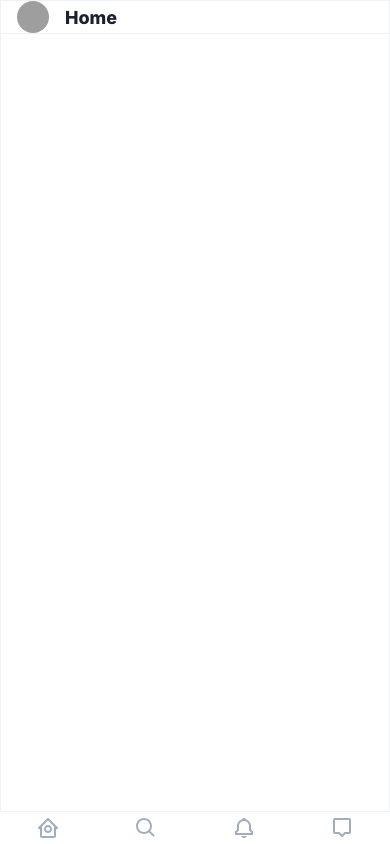
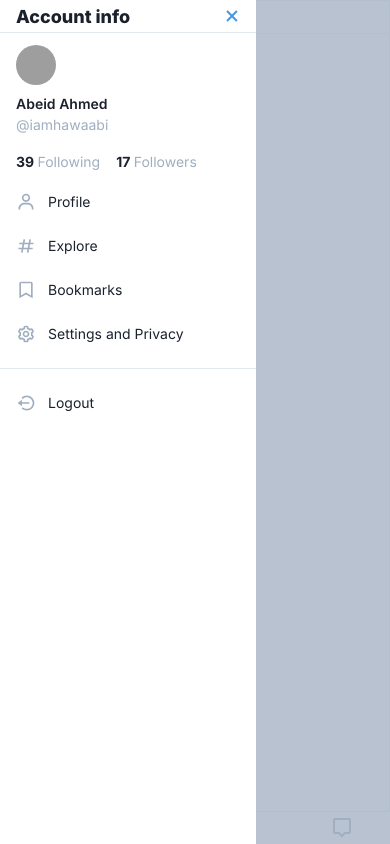
Before and after one commit to abeidahmed/twitter-clone, a React (Create React App) app in the folder client/: page / in a window 390 px wide. Both pictures are taken after a click on the button 33 px from the left and 17 px from the top of the page. Built offline with nearby package versions, Linux system fonts and the light colour scheme; grey boxes are pictures that could not be loaded; what @tailwindcss/ui would draw is missing.

Commit message:
make mobile sidebar interactive

```diff
--- /dev/null
+++ b/client/src/actions/sidebar.js
@@ -0,0 +1,13 @@
+import { OPEN_SIDEBAR, CLOSE_SIDEBAR } from './types';
+
+export function openSidebar() {
+  return {
+    type: OPEN_SIDEBAR,
+  };
+}
+
+export function closeSidebar() {
+  return {
+    type: CLOSE_SIDEBAR,
+  };
+}
--- a/client/src/actions/types.js
+++ b/client/src/actions/types.js
@@ -1 +1,6 @@
+// user
 export const SET_CURRENT_USER = 'SET_CURRENT_USER';
+
+// sidebar
+export const OPEN_SIDEBAR = 'OPEN_SIDEBAR';
+export const CLOSE_SIDEBAR = 'CLOSE_SIDEBAR';
--- a/client/src/app.js
+++ b/client/src/app.js
@@ -1,11 +1,11 @@
 import React, { useEffect } from 'react';
 import { BrowserRouter as Router, Switch, Route } from 'react-router-dom';
-import { currentUser } from 'api/current-user';
+import { Provider } from 'react-redux';
+import { store } from 'store';
 import Regular from 'layouts/regular';
 import Slate from 'layouts/slate';
-import { Provider } from 'react-redux';
-import { store } from 'store';
 import { setCurrentUser } from 'actions/current-user';
+import { currentUser } from 'api/current-user';
 
 export default function App() {
   useEffect(() => {
--- a/client/src/components/header.js
+++ b/client/src/components/header.js
@@ -1,10 +1,15 @@
 import React from 'react';
+import { connect } from 'react-redux';
+import { openSidebar } from 'actions/sidebar';
 
-export function Header() {
+function Header({ openSidebar }) {
   return (
     <header className="sticky top-0 flex-shrink-0 border border-gray-200">
       <div className="flex items-center px-4 h-14">
-        <button className="rounded-full sm:hidden focus:outline-none focus:shadow-outline-blue">
+        <button
+          onClick={openSidebar}
+          className="rounded-full sm:hidden focus:outline-none focus:shadow-outline-blue"
+        >
           <img
             className="flex-shrink-0 w-8 h-8 rounded-full"
             src="https://images.unsplash.com/photo-1500648767791-00dcc994a43e?ixlib=rb-1.2.1&amp;ixid=eyJhcHBfaWQiOjEyMDd9&amp;auto=format&amp;fit=facearea&amp;facepad=2.25&amp;w=256&amp;h=256&amp;q=80"
@@ -18,3 +23,11 @@ export function Header() {
     </header>
   );
 }
+
+function mapDispatchToProps(dispatch) {
+  return {
+    openSidebar: () => dispatch(openSidebar()),
+  };
+}
+
+export default connect(null, mapDispatchToProps)(Header);
--- a/client/src/components/mobile-sidebar.js
+++ b/client/src/components/mobile-sidebar.js
@@ -1,17 +1,30 @@
 import React from 'react';
 import { Link } from 'react-router-dom';
 import { Icon } from './icon';
+import { connect } from 'react-redux';
+import { closeSidebar } from 'actions/sidebar';
 
-export function MobileSidebar() {
+function MobileSidebar({ isActive, closeSidebar }) {
   return (
-    <div className="hidden">
-      <div className="fixed inset-0 z-10 lg:hidden">
+    <div className="sm:hidden">
+      <div
+        className={`${
+          isActive ? 'block' : 'hidden'
+        } fixed inset-0 z-10 lg:hidden`}
+      >
         <div className="absolute inset-0 bg-gray-500 opacity-75"></div>
       </div>
-      <aside className="fixed top-0 z-50 flex flex-col flex-shrink-0 w-64 h-screen transition duration-150 ease-in-out transform bg-white lg:translate-x-0 lg:sticky">
+      <aside
+        className={`${
+          isActive ? 'translate-x-0' : '-translate-x-full'
+        } fixed top-0 z-50 flex flex-col flex-shrink-0 w-64 h-screen transition duration-150 ease-in-out transform bg-white`}
+      >
         <header className="flex items-center justify-between px-4 border-b h-14">
           <h2 className="text-lg font-extrabold">Account info</h2>
-          <button className="p-1 -mr-2 rounded-full focus:outline-none hover:bg-blue-50 focus:shadow-outline-blue">
+          <button
+            onClick={closeSidebar}
+            className="p-1 -mr-2 rounded-full focus:outline-none hover:bg-blue-50 focus:shadow-outline-blue"
+          >
             <Icon icon="x" className="w-6 h-6 text-blue-500" />
           </button>
         </header>
@@ -86,3 +99,17 @@ export function MobileSidebar() {
     </div>
   );
 }
+
+function mapStateToProps(state) {
+  return {
+    isActive: state.sidebar.sidebar,
+  };
+}
+
+function mapDispatchToProps(dispatch) {
+  return {
+    closeSidebar: () => dispatch(closeSidebar()),
+  };
+}
+
+export default connect(mapStateToProps, mapDispatchToProps)(MobileSidebar);
--- a/client/src/layouts/regular.js
+++ b/client/src/layouts/regular.js
@@ -1,9 +1,9 @@
 import React from 'react';
 import { Switch, Route } from 'react-router-dom';
 import Home from 'pages';
-import { MobileSidebar } from 'components/mobile-sidebar';
+import MobileSidebar from 'components/mobile-sidebar';
 import { MobileMenu } from 'components/mobile-menu';
-import { Header } from 'components/header';
+import Header from 'components/header';
 import { Sidebar } from 'components/sidebar';
 
 export default function Regular() {
--- a/client/src/pages/login.js
+++ b/client/src/pages/login.js
@@ -1,11 +1,11 @@
 import React, { useState } from 'react';
 import { Link, useHistory } from 'react-router-dom';
+import { connect } from 'react-redux';
 import { useMutation } from 'react-query';
+import { setCurrentUser } from 'actions/current-user';
 import { loginUser } from 'api/login-user';
 import { Icon } from 'components/icon';
 import { Input } from 'components/input';
-import { connect } from 'react-redux';
-import { setCurrentUser } from 'actions/current-user';
 
 function Login({ setCurrentUser }) {
   const [email, setEmail] = useState('');
--- a/client/src/pages/signup.js
+++ b/client/src/pages/signup.js
@@ -1,11 +1,11 @@
 import React, { useState } from 'react';
 import { useMutation } from 'react-query';
+import { connect } from 'react-redux';
 import { Link, useHistory } from 'react-router-dom';
+import { setCurrentUser } from 'actions/current-user';
 import { signupUser } from 'api/signup-user';
 import { Icon } from 'components/icon';
 import { Input } from 'components/input';
-import { setCurrentUser } from 'actions/current-user';
-import { connect } from 'react-redux';
 
 function Signup({ setCurrentUser }) {
   const [email, setEmail] = useState('');
--- a/client/src/reducers/index.js
+++ b/client/src/reducers/index.js
@@ -1,6 +1,8 @@
 import { combineReducers } from 'redux';
 import { currentUser } from './current-user';
+import { sidebar } from './sidebar';
 
 export const rootReducer = combineReducers({
   currentUser,
+  sidebar,
 });
--- /dev/null
+++ b/client/src/reducers/sidebar.js
@@ -0,0 +1,20 @@
+import { OPEN_SIDEBAR, CLOSE_SIDEBAR } from 'actions/types';
+
+const initialState = {
+  sidebar: false,
+};
+
+export function sidebar(state = initialState, action) {
+  switch (action.type) {
+    case OPEN_SIDEBAR:
+      return {
+        sidebar: true,
+      };
+    case CLOSE_SIDEBAR:
+      return {
+        initialState,
+      };
+    default:
+      return state;
+  }
+}
```
